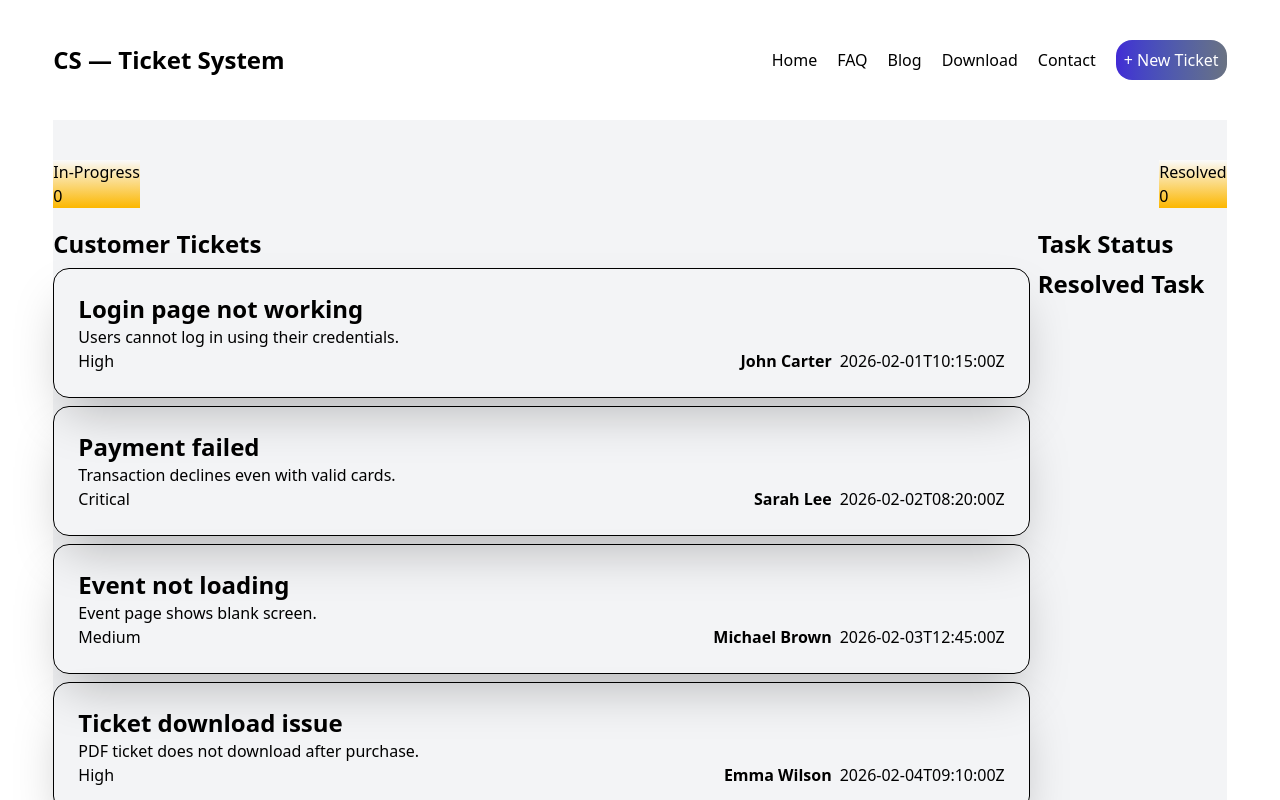
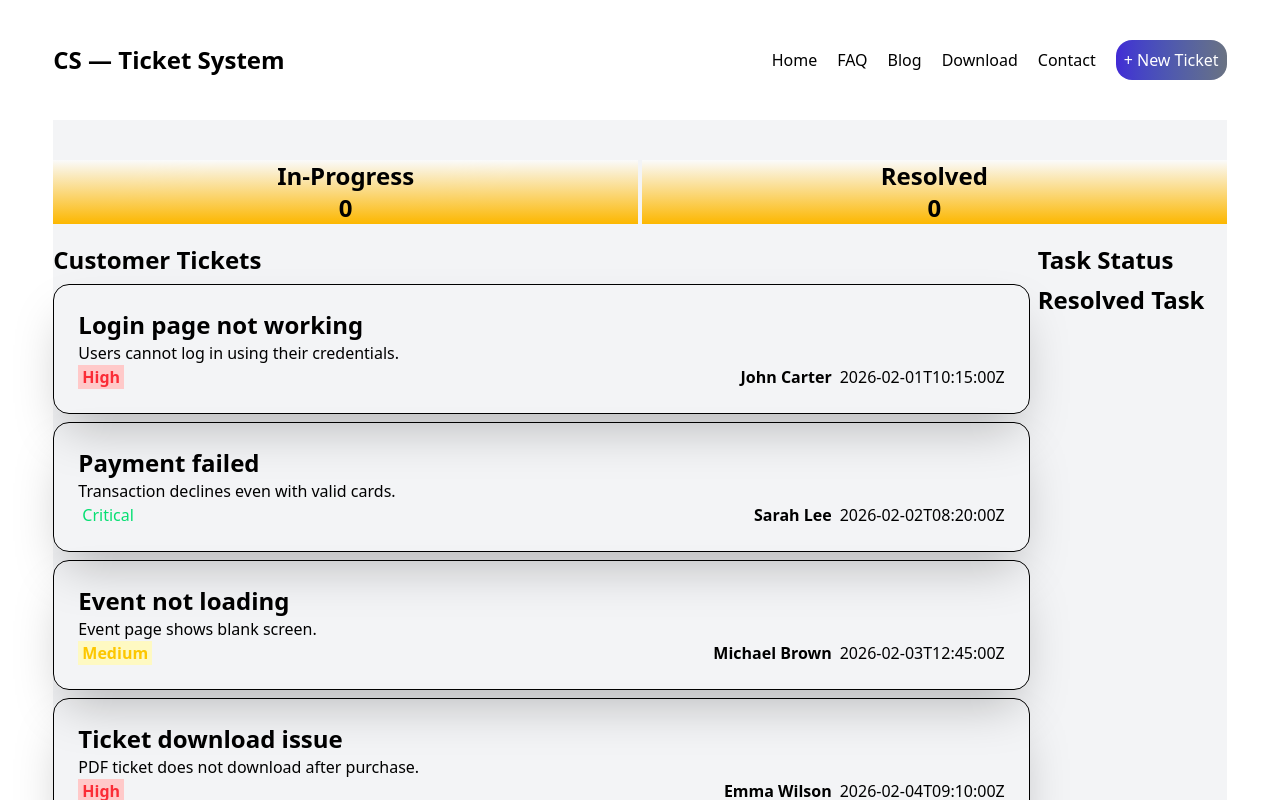
Before and after one commit to impressivecoder01/Assignment-007, a React (Vite) app: page / in a window 1280 px wide. Shown: the top 800 px of the page. Built offline with nearby package versions, Linux system fonts and the light colour scheme.

Commit message:
error fix

```diff
--- a/src/components/Hero.jsx
+++ b/src/components/Hero.jsx
@@ -3,18 +3,18 @@ import React from 'react';
 // import pic2 from '/vector2.png'
 const Hero = ({status,taskSolve}) => {
     return (
-        <div className='flex justify-between items-center'>
-            <div style={{
+        <div className='flex justify-between gap-1 items-center'>
+            <div className='w-1/2 text-center' style={{
                 background : "linear-gradient(#ffffff90, #FCB700), url('/vector1.png')"
             }}>
-                <h1>In-Progress</h1>
-                <h1>{status.length}</h1>
+                <h1 className='text-2xl font-bold'>In-Progress</h1>
+                <h1 className='text-2xl font-semibold'>{status.length}</h1>
             </div>
-            <div style={{
+            <div className='w-1/2 text-center' style={{
                 background : "linear-gradient(#ffffff90, #FCB700), url('/vector2.png')"
             }}>
-                <h1>Resolved</h1>
-                <h1>{taskSolve.length}</h1>
+                <h1 className='text-2xl font-bold'>Resolved</h1>
+                <h1 className='text-2xl font-semibold'>{taskSolve.length}</h1>
             </div>
         </div>
     );
--- a/src/components/cards/AllCards.jsx
+++ b/src/components/cards/AllCards.jsx
@@ -16,7 +16,7 @@ const AllCards = ({ promise }) => {
         setTaskSolve(solvedTask)
         const remain = status.filter(item => item.id !== task.id)
         setStatus(remain)
-        toast.success('Solve', {
+        toast.success('Solved', {
             position: "top-center",
             autoClose: 2000,
             hideProgressBar: false,
--- a/src/components/cards/CustomerCard.jsx
+++ b/src/components/cards/CustomerCard.jsx
@@ -7,7 +7,7 @@ const CustomerCard = ({item,handleTaskStatus}) => {
             <h1 className='font-bold text-2xl'>{item.title}</h1>
             <p>{item.description}</p>
             <div className='flex justify-between'>
-            <p >{item.priority}</p>
+            <p className={` px-1 ${item.priority == 'High' ? 'text-red-500 bg-red-200  font-bold' : item.priority =="Medium" ? 'text-yellow-400 bg-yellow-100 font-semibold' : 'text-green-400'}`}>{item.priority}</p>
             <div className='flex items-center gap-2'>
             <p className='font-semibold'>{item.customer}</p>
             <p>{item.createdAt}</p>
```
